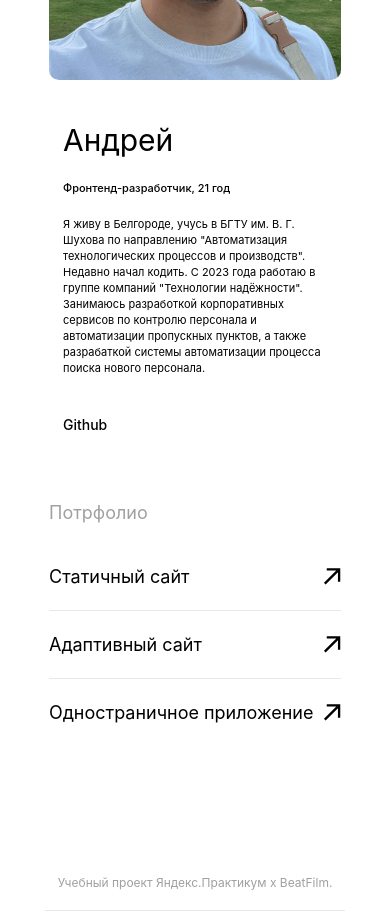
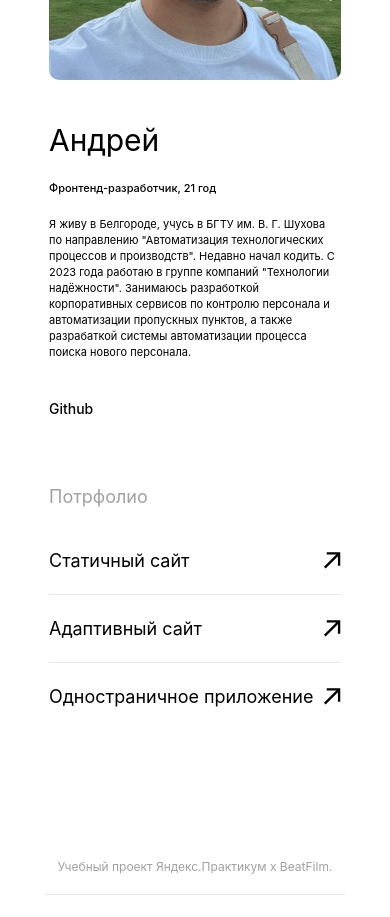
Before and after one commit to AndrewRusanov/movies-explorer-frontend, a React (Create React App) app: page / in a window 390 px wide. Shown: the part 2640-3557 px from the top of the page. Built offline with nearby package versions, Linux system fonts and the light colour scheme.

Commit message:
feat: refactor adaptive

```diff
--- a/src/components/Main/AboutMe/AboutMe.module.css
+++ b/src/components/Main/AboutMe/AboutMe.module.css
@@ -166,7 +166,7 @@
     display: flex;
     flex-direction: column;
     justify-content: space-between;
-    margin: 0 14px 0 14px;
+    margin: 0 0 0 0;
     padding: 0;
   }
 
@@ -182,7 +182,7 @@
   .prtfolio__about {
     font-size: 11px;
     line-height: 16px;
-    margin: 0 14 20px;
+    margin: 0 0 20px;
     padding: 0;
     max-width: 292px;
   }
```
